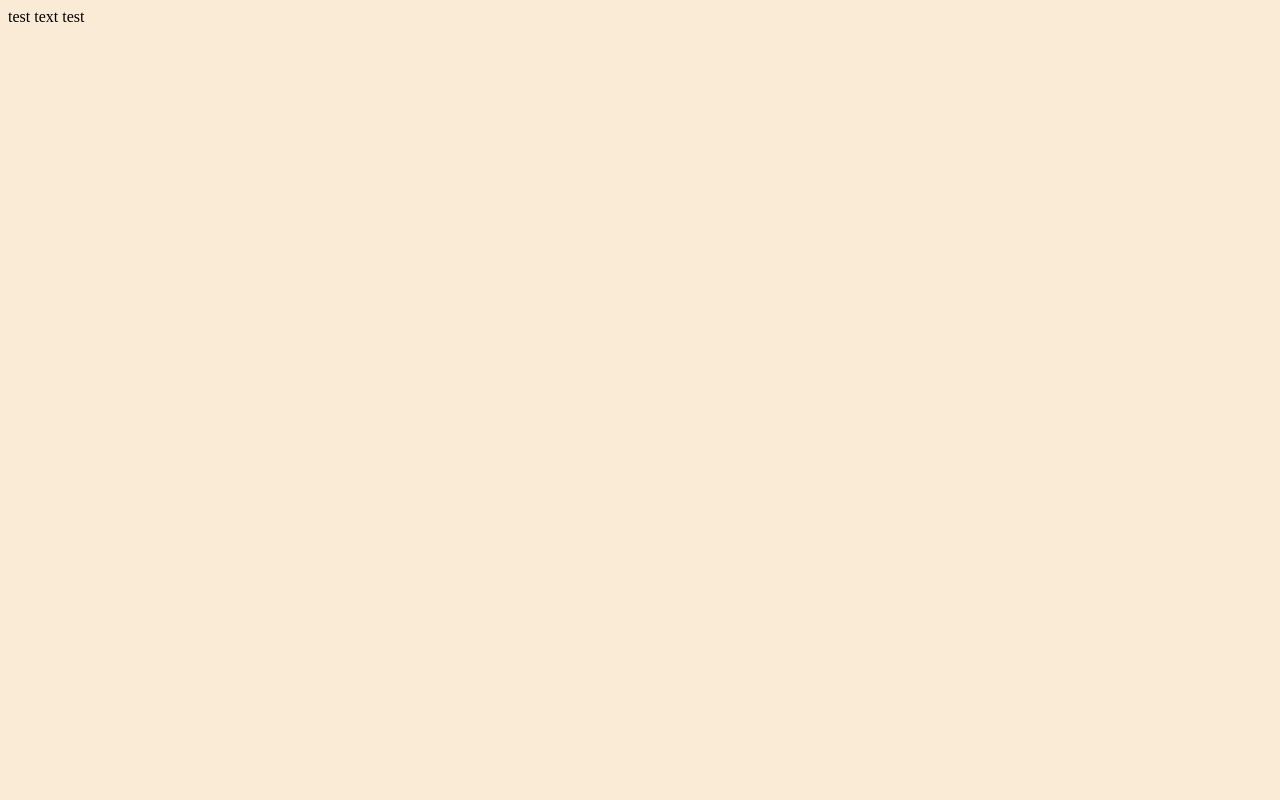
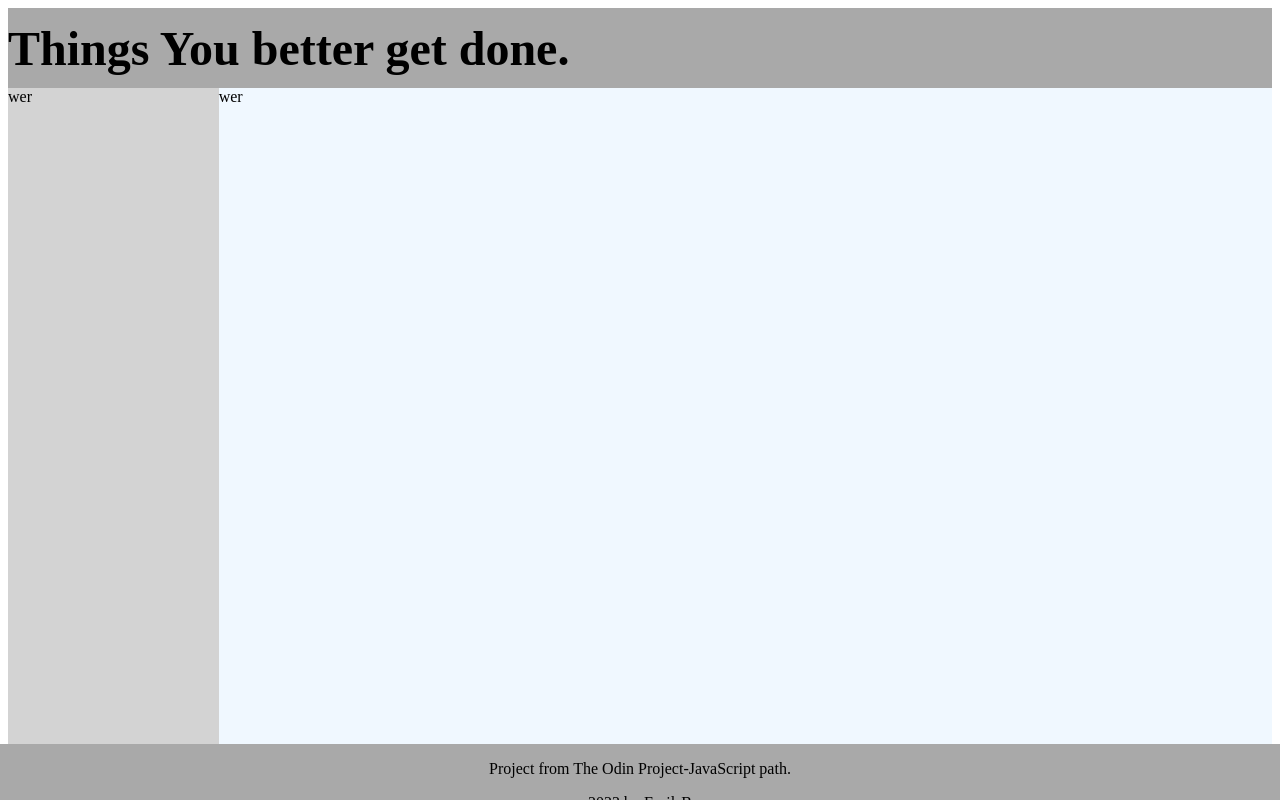
Before and after one commit to emilsberzs/ToDoList, a website built with webpack: page dist/index.html in a window 1280 px wide. Built offline with Linux system fonts and the light colour scheme.

Commit message:
General biolerplate/layout done, now onto logic and populating project dynamically

```diff
--- a/src/styles.css
+++ b/src/styles.css
@@ -1,3 +1,42 @@
-* {
-    background-color: antiquewhite;
+/* GENERAL LAYOUT */
+header {
+    display: flex;
+    height: 10vh;
+    background-color: darkgrey;
+    align-items: center;
+    justify-content: left;
 }
+
+main {
+    background-color: lightgrey;
+    display: grid;
+    grid-template-columns: 1fr 5fr;
+}
+
+footer {
+    background-color: darkgrey;
+    height: 7vh;
+    position: fixed;
+    left: 0;
+    bottom: 0;
+    width: 100%;
+    text-align: center;
+}
+
+header h1 {
+    font-size: 3em;
+}
+
+/* MAIN LAYOUT */
+main #sidebar {
+    background-color: lightgray;
+    grid-column: 1;
+    width: 100%;
+    height: 83vh;
+}
+
+main #workspace {
+    width: 100%;
+    height: 83vh;
+    background-color: aliceblue;
+}
```
Also changed, not shown: dist/index.html, dist/main.js.
